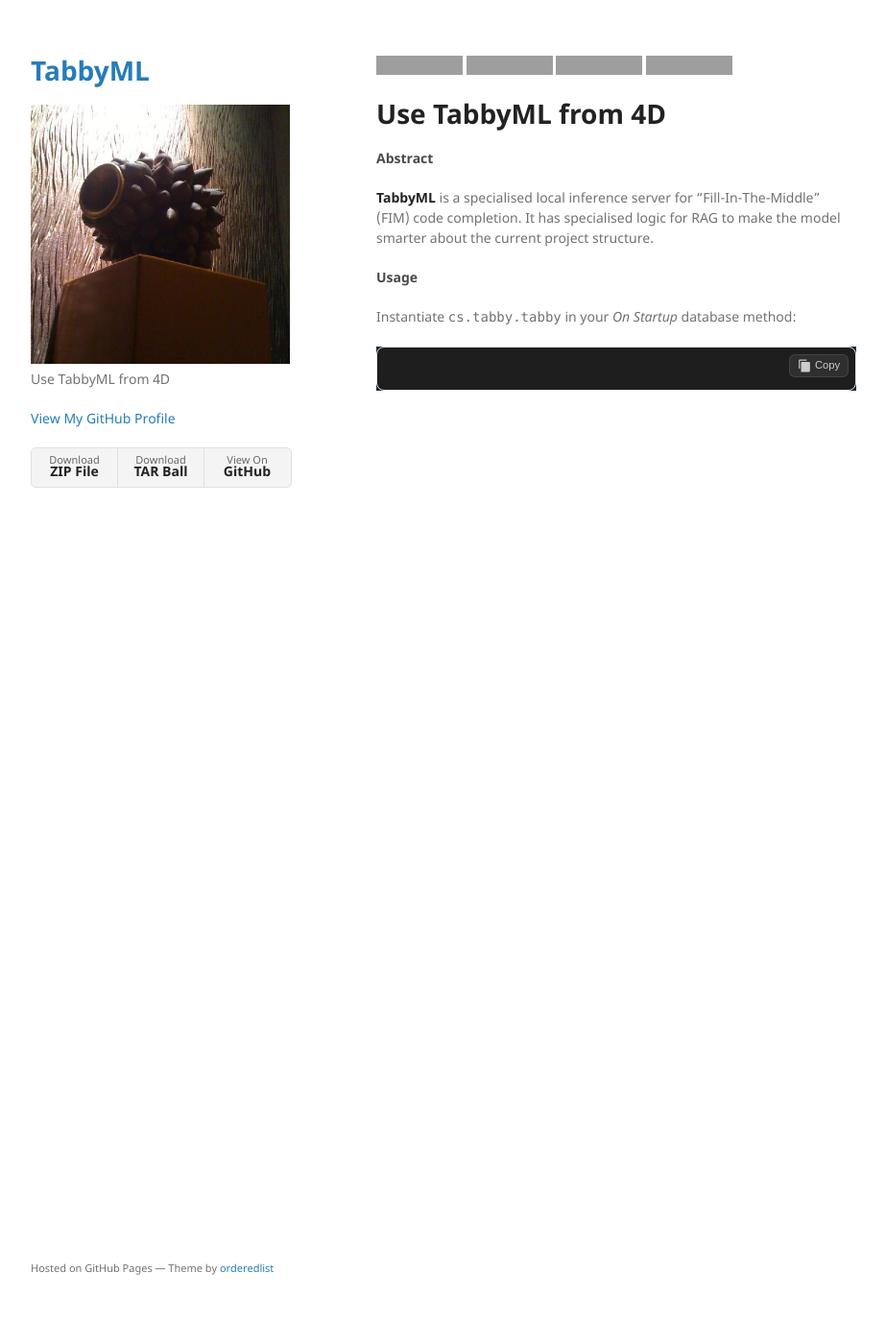
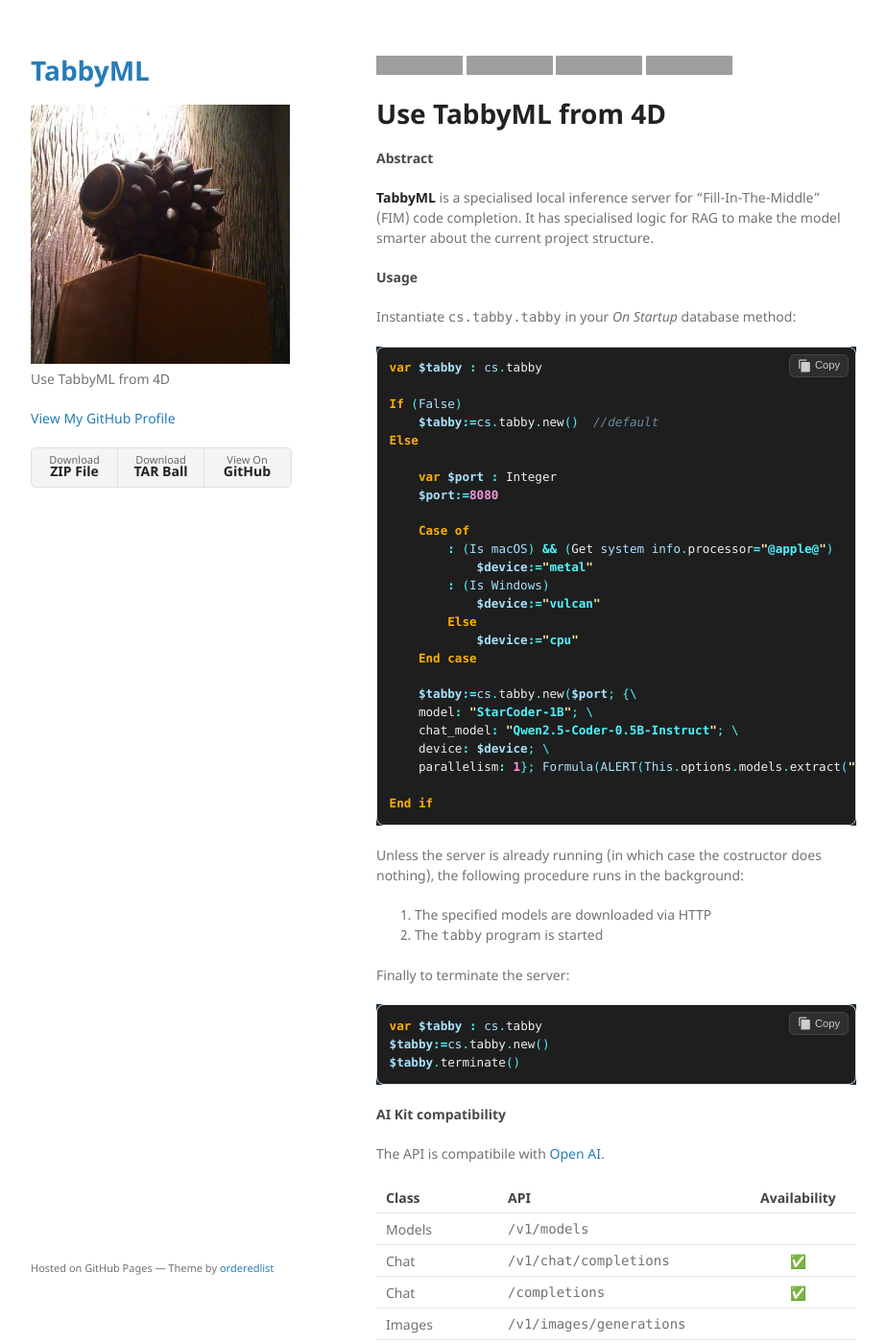
Before and after one commit to miyako/tabby, a Jekyll site: the page built from index.md, in a window 1280 px wide and 1400 px high. Shown: the whole window at 96% size, without its empty margins (178-1101 px from the left). Built offline with Jekyll 4.4.1, drawn with Linux system fonts in a browser that asks for light colours; some of the changed text lies outside the part shown; grey boxes are pictures that could not be loaded.

Commit message:
Update index.md

````diff
--- a/index.md
+++ b/index.md
@@ -18,5 +18,56 @@ layout: default
 Instantiate `cs.tabby.tabby` in your *On Startup* database method:
 
 ```4d
+var $tabby : cs.tabby
 
+If (False)
+    $tabby:=cs.tabby.new()  //default
+Else
+
+    var $port : Integer
+    $port:=8080
+
+    Case of
+        : (Is macOS) && (Get system info.processor="@apple@")
+            $device:="metal"
+        : (Is Windows)
+            $device:="vulcan"
+        Else
+            $device:="cpu"
+    End case
+
+    $tabby:=cs.tabby.new($port; {\
+    model: "StarCoder-1B"; \
+    chat_model: "Qwen2.5-Coder-0.5B-Instruct"; \
+    device: $device; \
+    parallelism: 1}; Formula(ALERT(This.options.models.extract("file.fullName").join(",")+($1.success ? " started!" : " did not start..."))))
+
+End if
 ```
+
+Unless the server is already running (in which case the costructor does nothing), the following procedure runs in the background:
+
+1. The specified models are downloaded via HTTP
+2. The `tabby` program is started
+
+Finally to terminate the server:
+
+```4d
+var $tabby : cs.tabby
+$tabby:=cs.tabby.new()
+$tabby.terminate()
+```
+
+#### AI Kit compatibility
+
+The API is compatibile with [Open AI](https://platform.openai.com/docs/api-reference/embeddings).
+
+|Class|API|Availability|
+|-|-|:-:|
+|Models|`/v1/models`||
+|Chat|`/v1/chat/completions`|✅|
+|Chat|`/completions`|✅|
+|Images|`/v1/images/generations`||
+|Moderations|`/v1/moderations`||
+|Embeddings|`/v1/embeddings`||
+|Files|`/v1/files`||
````
